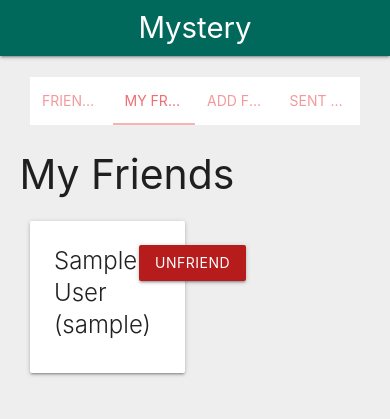
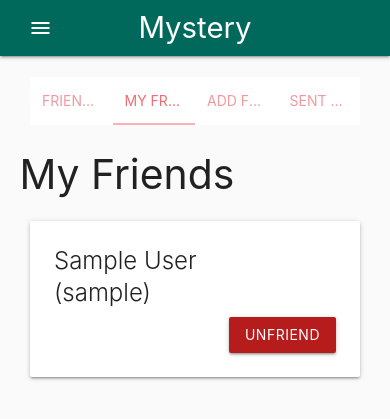
Before and after one commit to abidalikp/social-media-app, a Django app: page /users in a window 390 px wide. Shown: the top 419 px of the page. Run offline with Django 4.2, Linux system fonts and the light colour scheme; a user stored in the database is signed in; tables that the repository leaves empty hold one stand-in row (values such as "Sample post").

Commit message:
Mobile UI

```diff
--- a/templates/auth/login.html
+++ b/templates/auth/login.html
@@ -4,7 +4,7 @@
 
     <div class="container">
         <div class="row">
-            <div class="col s6 offset-s3">
+            <div class="col s12 m8 offset-m2 l6 offset-l3">
                 <form class="card" action="" method="post">
                     <div class="card-content">
                       <span class="card-title center-align"><h3>Login</h3></span>
--- a/templates/base.html
+++ b/templates/base.html
@@ -1,3 +1,4 @@
+{% load static %}
 <!DOCTYPE html>
 <html lang="en">
 <head>
@@ -6,21 +7,24 @@
     <meta name="viewport" content="width=device-width, initial-scale=1.0">
     <title>Mystery</title>
 
-    <!-- Compiled and minified CSS -->
     <link rel="stylesheet" href="https://cdnjs.cloudflare.com/ajax/libs/materialize/1.0.0/css/materialize.min.css">
-
+    <link href="https://fonts.googleapis.com/icon?family=Material+Icons" rel="stylesheet">
     {% block head %} {% endblock %}
 
 </head>
-<body class="grey lighten-3">
+<body class="grey lighten-5">
 
     {% include 'components/navbar.html' %}
 
     {% block content %}  {% endblock %}
 
-    <!-- Compiled and minified JavaScript -->
     <script src="https://cdnjs.cloudflare.com/ajax/libs/materialize/1.0.0/js/materialize.min.js"></script>
-    <script>
+    <script >
+        document.addEventListener('DOMContentLoaded', function() {
+            var elems = document.querySelectorAll('.sidenav');
+            var instances = M.Sidenav.init(elems, {});
+        });
+
         document.addEventListener('DOMContentLoaded', function() {
             var elems = document.querySelectorAll('.modal');
             var instances = M.Modal.init(elems, {});
@@ -35,7 +39,7 @@
             localStorage.setItem('scrollpos', window.scrollY);
         };
 
-         var el = document.querySelector('.tabs');
+        var el = document.querySelector('.tabs');
         var instance = M.Tabs.init(el, {});
 
     </script>
--- a/templates/components/navbar.html
+++ b/templates/components/navbar.html
@@ -3,7 +3,10 @@
         <div class="row">
             <div class="col s12">
                 <a href="/" class="center brand-logo">Mystery</a>
-                <ul id="nav-mobile" class="right hide-on-med-and-down">
+                <a href="#" data-target="mobile-demo" class="sidenav-trigger">
+                    <i class="material-icons">menu</i>
+                </a>
+                <ul class="right hide-on-med-and-down">
                     {% if user.is_authenticated %}
                     <li><a href="{% url 'profile' %}">{{user.first_name}} {{user.last_name}}</a></li>
                     <li><a href="{% url 'users' %}">Friends</a></li>
@@ -17,3 +20,14 @@
         </div>
     </div>
 </nav>
+
+<ul class="sidenav" id="mobile-demo">
+    {% if user.is_authenticated %}
+        <li><a href="{% url 'profile' %}">{{user.first_name}} {{user.last_name}}</a></li>
+        <li><a href="{% url 'users' %}">Friends</a></li>
+        <li><a href="{% url 'logout' %}">Logout</a></li>
+        {% else %}
+        <li><a href="{% url 'login' %}">Login</a></li>
+        <li><a href="{% url 'signup' %}">Sign Up</a></li>
+    {% endif %}
+</ul>
--- a/templates/social/components/post.html
+++ b/templates/social/components/post.html
@@ -6,7 +6,7 @@
     </div>
     <div class="card-image col s12 m6">
         {% if post.image %}
-            <img src="media/{{ post.image }}" style="width: 50%;">
+            <img src="media/{{ post.image }}">
         {% endif %}
     </div>
     <div class="card-action col s12">
@@ -19,7 +19,7 @@
         </a>
         <a class="modal-trigger blue-text" href="#postModal{{post.id}}">{{ post.comments.count }} Comments</a>
         {% if post.user == user %}
-        <a class="btn red right" href="{% url 'postdelete' post.pk %}">Delete Post</a>
+        <a class="btn-floating red right" href="{% url 'postdelete' post.pk %}"><i class="material-icons">delete</i></a>
         {% endif %}
     </div>
 </div>
--- a/templates/social/users.html
+++ b/templates/social/users.html
@@ -19,14 +19,14 @@
                 {% if recievedreqs %}
                 <h3>Friend Requests</h3>
                 {% for user in recievedreqs %}
-                <div class="col s6">
+                <div class="col s12 m6">
                     <div class="card">
                         <div class="card-content row">
-                            <span class="card-title col s8">
+                            <span class="card-title col s12 m12 l4">
                                 {{ user.first_name }} {{ user.last_name }} <br>
                                 ({{ user.username}})
                             </span>
-                            <span class="col s4 right-align">
+                            <span class="col s12 m12 l4 right-align">
                                 <a class="btn green darken-4" href="{% url 'friendrequestaccept' user.id %}" >Accept</a>
                             </span>
                         </div>
@@ -42,14 +42,14 @@
                 {% if friends %}
                 <h3>My Friends</h3>
                 {% for user in friends %}
-                <div class="col s6">
+                <div class="col s12 m6">
                     <div class="card">
                         <div class="card-content row">
-                            <span class="card-title col s8">
+                            <span class="card-title col s12 m12 l8">
                                 {{ user.first_name }} {{ user.last_name }} <br>
                                 ({{ user.username}})
                             </span>
-                            <span class="col s4 right-align">
+                            <span class="col s12 m12 l4 right-align">
                                 <a class="btn red darken-4" href="{% url 'removefriend' user.id %}" >Unfriend</a>
                             </span>
                         </div>
@@ -65,14 +65,14 @@
                 {% if nonfriends %}
                 <h3>Add Friends</h3>
                 {% for user in nonfriends %}
-                <div class="col s6">
+                <div class="col s12 m6">
                     <div class="card">
                         <div class="card-content row">
-                            <span class="card-title col s8">
+                            <span class="card-title col s12 m12 l8">
                                 {{ user.first_name }} {{ user.last_name }} <br>
                                 ({{ user.username}})
                             </span>
-                            <span class="col s4 right-align">
+                            <span class="col s12 m12 l4 right-align">
                                 <a class="btn teal darken-2" href="{% url 'addfriend' user.id %}" >Add</a>
                             </span>
                         </div>
@@ -88,14 +88,14 @@
                 {% if sentreqs %}
                 <h3>Requested Friends</h3>
                 {% for user in sentreqs %}
-                <div class="col s6">
+                <div class="col s12 m6">
                     <div class="card">
                         <div class="card-content row">
-                            <span class="card-title col s8">
+                            <span class="card-title col s12 m12 l8">
                                 {{ user.first_name }} {{ user.last_name }} <br>
                                 ({{ user.username}})
                             </span>
-                            <span class="col s4 right-align">
+                            <span class="col s12 m12 l4 right-align">
                                 <a class="btn orange darken-4" href="{% url 'friendrequestcancel' user.id %}" >Cancel</a>
                             </span>
                         </div>
```
Also changed, not shown: templates/auth/signup.html (+1 -8 lines).
